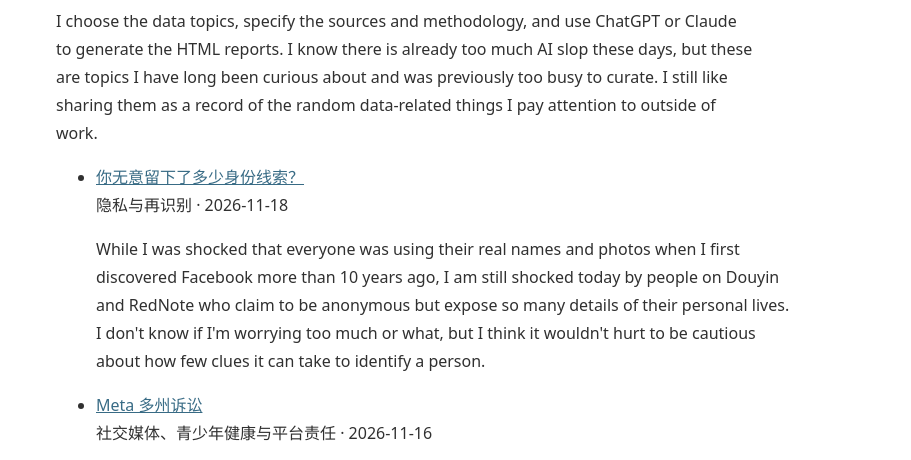
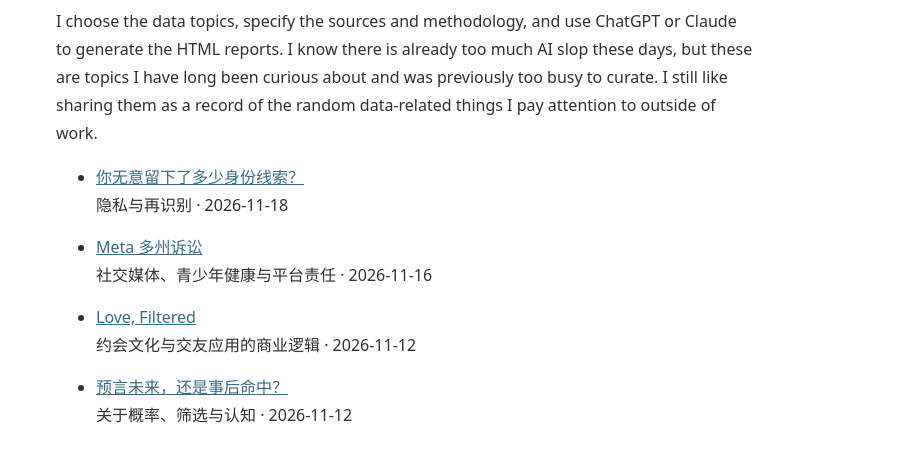
Before and after one commit to Elaineyex/Elaineyex.github.io, a plain HTML site: page index.html in a window 1280 px wide. Shown: the part 471-931 px from the top of the page, without its empty margins (184-1095 px from the left). Drawn offline with Linux system fonts and the light colour scheme.

Commit message:
Remove personal post notes

```diff
--- a/index.html
+++ b/index.html
@@ -12,9 +12,9 @@ body{margin:0;color:#303030;background:#fff;font-family:system-ui,-apple-system,
 <header><nav><a class="name" href="#">Elaine</a><div><a href="#about">About</a><a href="#reports">Posts</a><a href="https://github.com/Elaineyex">GitHub ↗</a></div></nav></header>
 <main><section id="about"><div class="intro"><h1>Elaine (she/they)</h1><p>I enjoy statistics and the process of turning complex problems into hypotheses that can be explored and tested with data.</p><p>I have a Master's degree in Health Data Science and a Bachelor's degree in Statistical &amp; Data Sciences and Psychology.</p></div><img src="portrait-updated.png" alt="Illustration of Elaine holding a mug" width="220" height="220"></section>
 <section id="reports"><h2>Random Data Posts</h2><p>I choose the data topics, specify the sources and methodology, and use ChatGPT or Claude to generate the HTML reports. I know there is already too much AI slop these days, but these are topics I have long been curious about and was previously too busy to curate. I still like sharing them as a record of the random data-related things I pay attention to outside of work.</p><ul>
-<li><a href="reports/privacy_social_cards_v7.html">你无意留下了多少身份线索？</a><span>隐私与再识别 · <time datetime="2026-11-18">2026-11-18</time></span><p>While I was shocked that everyone was using their real names and photos when I first discovered Facebook more than 10 years ago, I am still shocked today by people on Douyin and RedNote who claim to be anonymous but expose so many details of their personal lives. I don't know if I'm worrying too much or what, but I think it wouldn't hurt to be cautious about how few clues it can take to identify a person.</p></li>
-<li><a href="reports/meta_multistate_vertical_report.html">Meta 多州诉讼</a><span>社交媒体、青少年健康与平台责任 · <time datetime="2026-11-16">2026-11-16</time></span><p>Oh, the toxic effects of Meta's Instagram and Facebook have long been studied in psychology, including how they exploit the psychological mechanisms of behavioral reinforcement and how Instagram's filters and promoted body images can intensify disordered eating behaviors. I am curious to see how social media will evolve in the future.</p></li>
-<li><a href="reports/dating_app_business_report.html">Love, Filtered</a><span>约会文化与交友应用的商业逻辑 · <time datetime="2026-11-12">2026-11-12</time></span><p>I think the practice of matchmaking is very culturally specific.</p></li>
-<li><a href="reports/%E9%A2%84%E8%A8%80%E6%9C%AA%E6%9D%A5%E7%9A%84%E7%BB%9F%E8%AE%A1%E5%AD%A6%E9%99%B7%E9%98%B1%20%282%29.html">预言未来，还是事后命中？</a><span>关于概率、筛选与认知 · <time datetime="2026-11-12">2026-11-12</time></span><p>I was thinking about how, every once in a while, people dig back through years of someone's words to find one sentence that proves how visionary they were, usually when that person is now an overachiever.</p></li>
+<li><a href="reports/privacy_social_cards_v7.html">你无意留下了多少身份线索？</a><span>隐私与再识别 · <time datetime="2026-11-18">2026-11-18</time></span></li>
+<li><a href="reports/meta_multistate_vertical_report.html">Meta 多州诉讼</a><span>社交媒体、青少年健康与平台责任 · <time datetime="2026-11-16">2026-11-16</time></span></li>
+<li><a href="reports/dating_app_business_report.html">Love, Filtered</a><span>约会文化与交友应用的商业逻辑 · <time datetime="2026-11-12">2026-11-12</time></span></li>
+<li><a href="reports/%E9%A2%84%E8%A8%80%E6%9C%AA%E6%9D%A5%E7%9A%84%E7%BB%9F%E8%AE%A1%E5%AD%A6%E9%99%B7%E9%98%B1%20%282%29.html">预言未来，还是事后命中？</a><span>关于概率、筛选与认知 · <time datetime="2026-11-12">2026-11-12</time></span></li>
 </ul></section></main><footer>Elaine · <a href="https://github.com/Elaineyex">GitHub</a></footer>
 </body></html>
```
